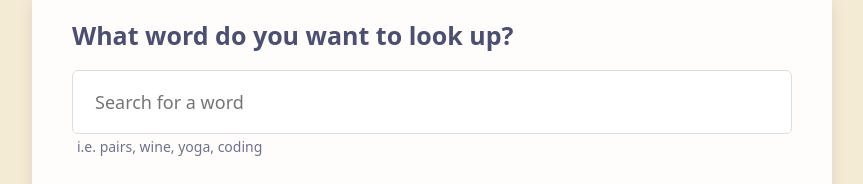
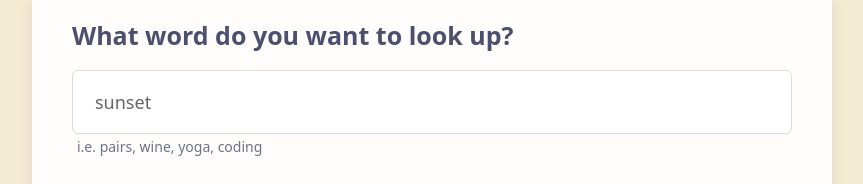
Before and after one commit to ewilson001500-tech/dictionary-project, a React (Create React App) app: page / in a window 1280 px wide. Shown: the part 141-325 px from the top of the page, without its empty margins (208-1071 px from the left). Built offline with nearby package versions, Linux system fonts and the light colour scheme; no server answers.

Commit message:
Fixed Input defaultValue

```diff
--- a/src/Dictionary.js
+++ b/src/Dictionary.js
@@ -24,6 +24,7 @@ export default function Dictionary(props) {
     let api = `https://api.shecodes.io/dictionary/v1/define?word=${keyword}&key=${key}`;
     axios.get(api).then(handleResponse);
 
+    //documentation: https://www.shecodes.io/learn/apis/images
     let photoKey = "f37daf9e84tf92dob02174b7ea4039ad";
     let photoApi = `https://api.shecodes.io/images/v1/search?query=${keyword}&key=${photoKey}`;
     axios.get(photoApi).then(handlePhotoResponse);
@@ -52,6 +53,7 @@ export default function Dictionary(props) {
             <input
               type="search"
               placeholder="Search for a word"
+              defaultValue={props.defaultWord}
               onChange={handleChange}
               className="search-input"
             />
@@ -59,7 +61,7 @@ export default function Dictionary(props) {
           <small>i.e. pairs, wine, yoga, coding</small>
         </section>
         <Result result={result} />
-        <Photos photos={photo}/>
+        <Photos photos={photo} />
       </div>
     );
   } else {
```
